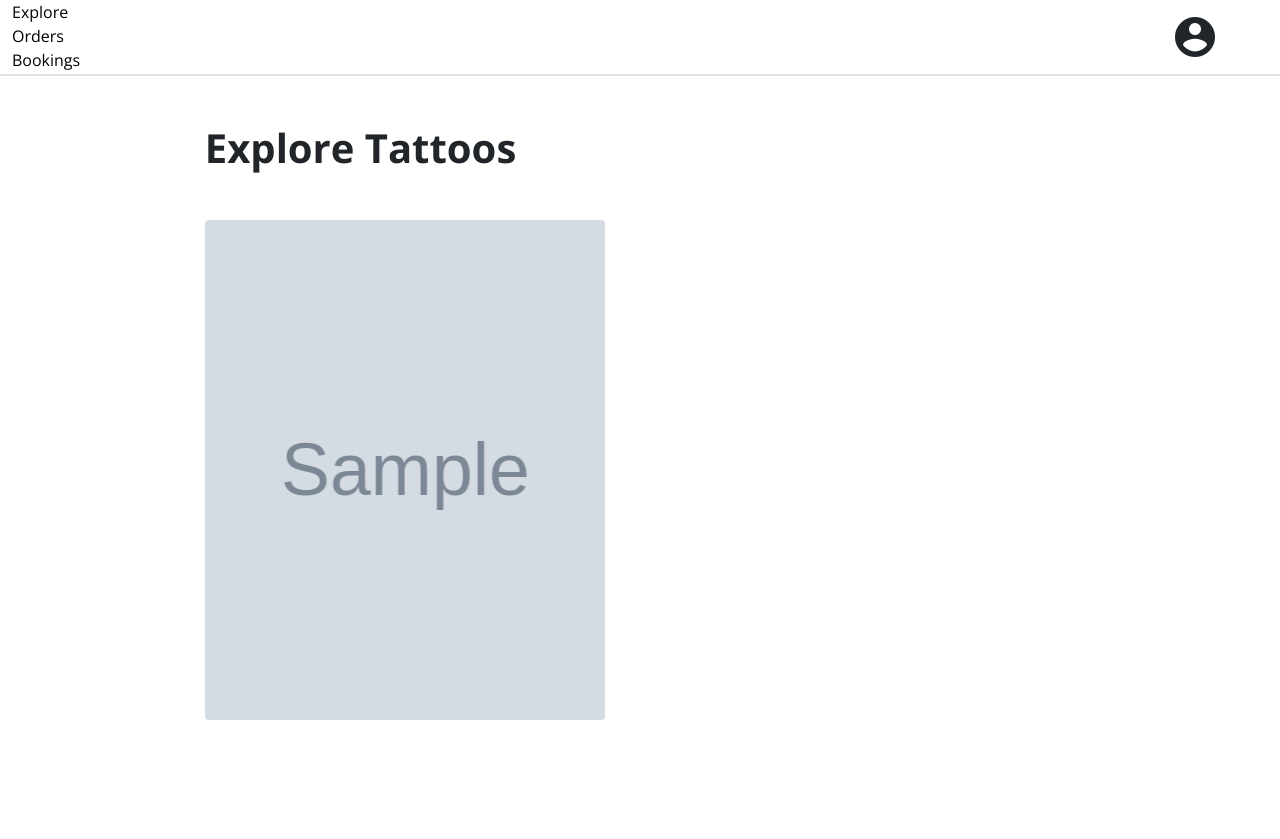
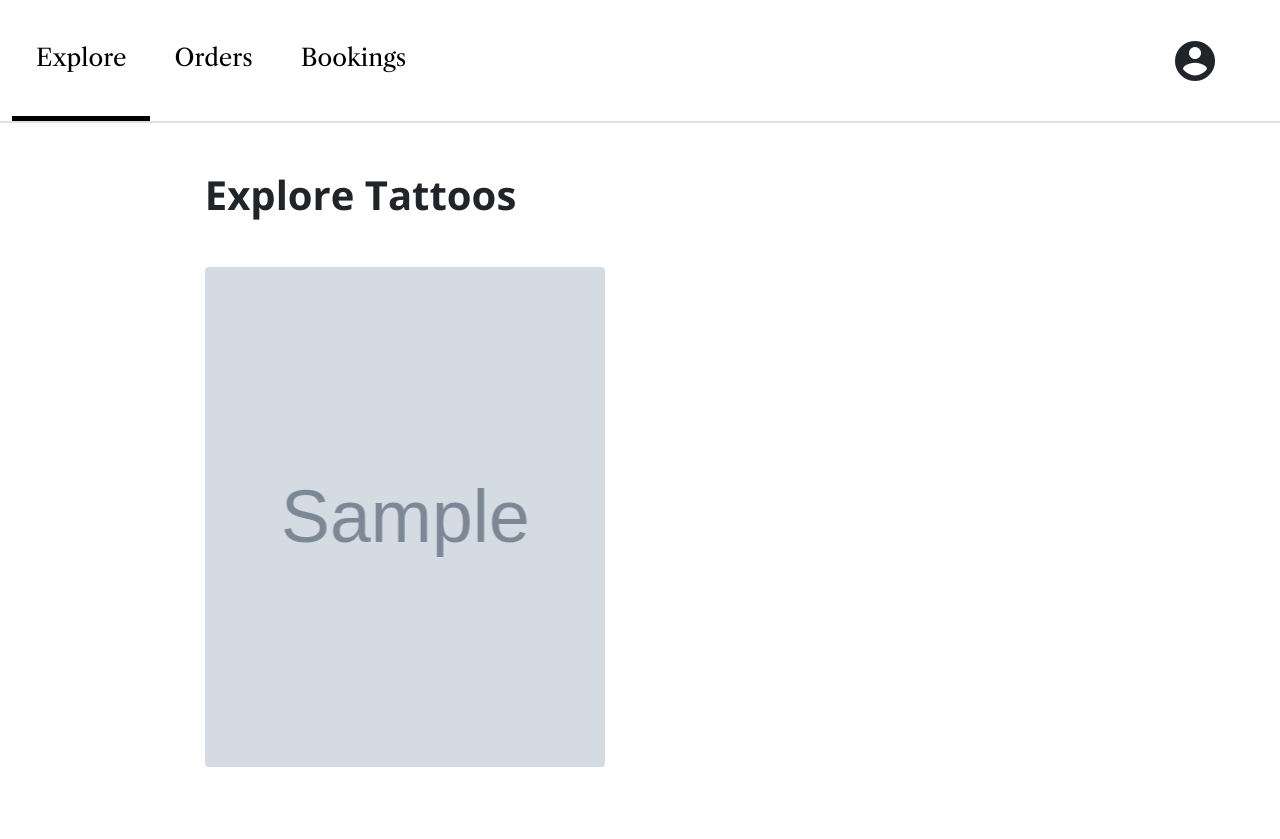
Before and after one commit to angeltee123/Tattooshop, a PHP site: page /explore.php in a window 1280 px wide. Before the commit the page ends 720 px from the top, so only its background shows below. Run offline with PHP 8.4, Linux system fonts and the light colour scheme; the visitor is signed in with stand-in values (Sample User, id 1); tables that the repository leaves empty or names only in its code hold one stand-in row (values such as "Sample post"); grey boxes marked "Sample" are stand-in pictures.

Commit message:
added nav css and changed serif-font

```diff
--- a/client/style/style.css
+++ b/client/style/style.css
@@ -1,13 +1,56 @@
+
+* {
+  box-sizing: border-box;
+  padding: 0;
+  margin: 0;
+}
+
 body {
   width: 100%;
   height: auto;
-  margin: 0;
-  padding: 0;
-  box-sizing: border-box;
-  font-family: 'Open Sans', 'Yeseva One', 'Arial', sans-serif;
+  font-family: 'Open Sans', 'Libre Caslon Text', 'Arial', sans-serif;
 }
 
 html a, a:link, a:visited {
   text-decoration: none;
   color: #000000;
 }
+
+.header {
+  width: 100%;
+  height: auto;
+  background: #fff;
+  position: sticky;
+  z-index: 1075;
+}
+
+.header .nav-bar ul {
+  list-style-type: none;
+}
+
+.header .nav-bar #nav-links {
+  font-family: 'Libre Caslon Text', 'Arial', sans-serif;
+}
+
+.header .nav-bar #nav-links li {
+  float: left;
+  padding: 40px 1.5rem;
+  transition: border .2s;
+}
+
+.header .nav-bar ul .active {
+  border-bottom: solid 5px #000;
+}
+
+.header .nav-bar ul li a {
+  font-size: 1.5em;
+}
+
+.header .nav-bar #nav-links li:hover {
+  border-bottom: solid 5px #000;
+}
+
+.header .nav-bar #nav-user ul li button, .header .nav-bar #nav-user ul li a {
+  font-size: 1.10em;
+  padding: .5rem 1.25rem;
+}
```
